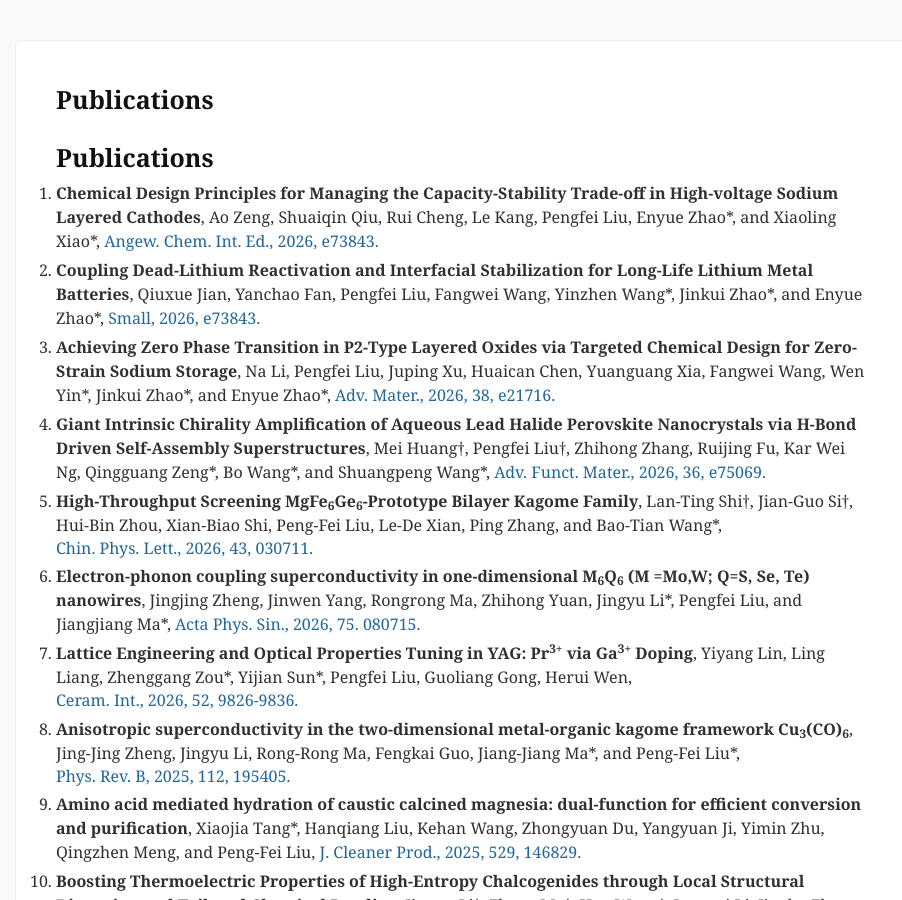
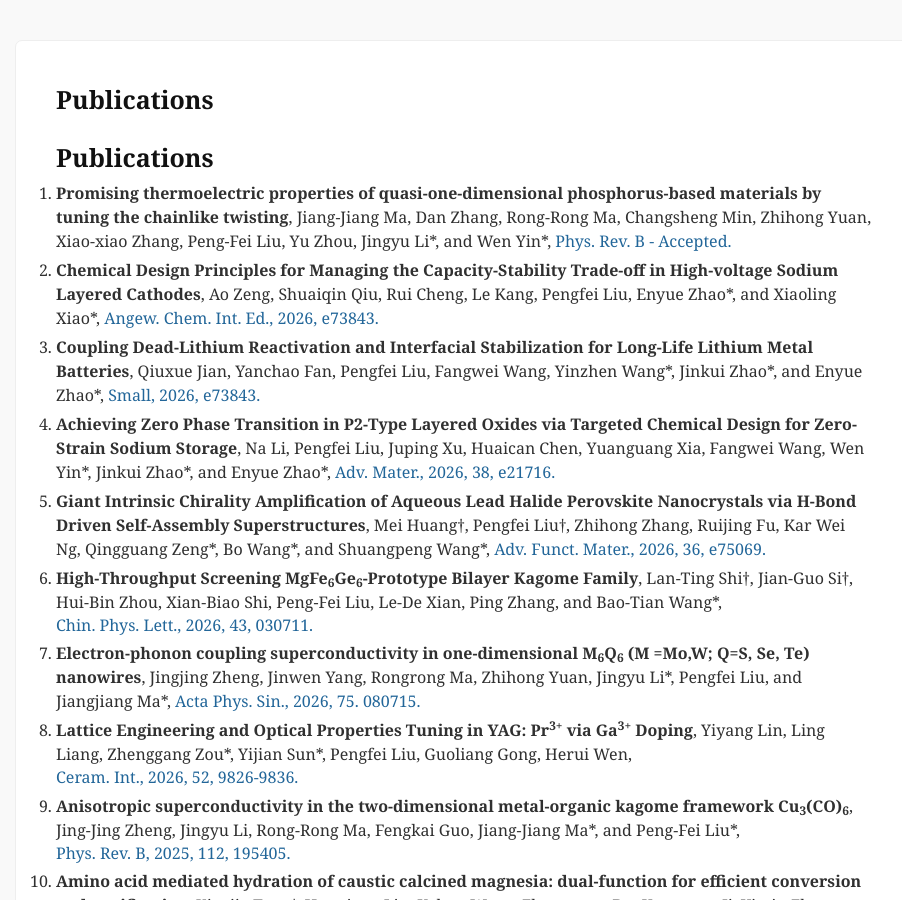
Before and after one commit to comatphys/comatphys.github.io, a Jekyll site: the page built from cv_md/publication.md, in a window 1280 px wide and 900 px high. Shown: the whole window, without its empty margins (175-1077 px from the left). Built offline with Jekyll 4.4.1, drawn with Linux system fonts in a browser that asks for light colours; our own code applies the rules of GitHub Pages for plain Markdown files; comment, search, counter and statistics services are not loaded.

Commit message:
Update publication.md

```diff
--- a/cv_md/publication.md
+++ b/cv_md/publication.md
@@ -1,4 +1,9 @@
 # Publications
+
+1. **Promising thermoelectric properties of quasi-one-dimensional phosphorus-based materials by tuning the chainlike twisting**,
+Jiang-Jiang Ma, Dan Zhang, Rong-Rong Ma, Changsheng Min, Zhihong Yuan, Xiao-xiao Zhang, Peng-Fei Liu, Yu Zhou, Jingyu Li\*, and Wen Yin\*,
+[Phys. Rev. B - Accepted.](https://doi.org/10.1103/p2g3-ftty)
+
 1. **Chemical Design Principles for Managing the Capacity-Stability Trade-off in High-voltage Sodium Layered Cathodes**,
 Ao Zeng, Shuaiqin Qiu, Rui Cheng, Le Kang, Pengfei Liu, Enyue Zhao\*, and Xiaoling Xiao\*,
 [Angew. Chem. Int. Ed., 2026, e73843.](https://doi.org/10.1002/smll.73843)
```
